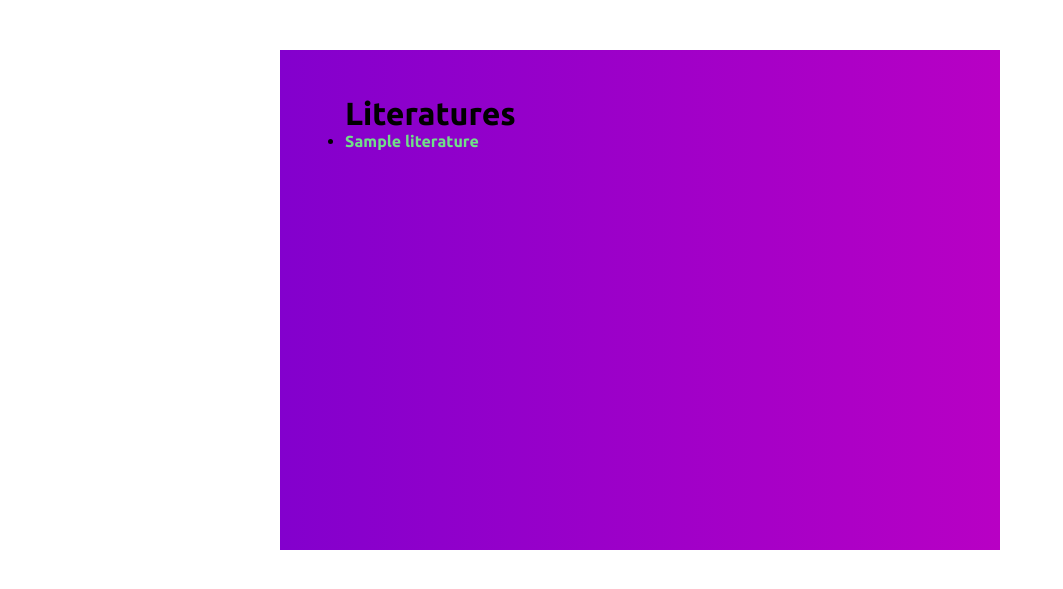
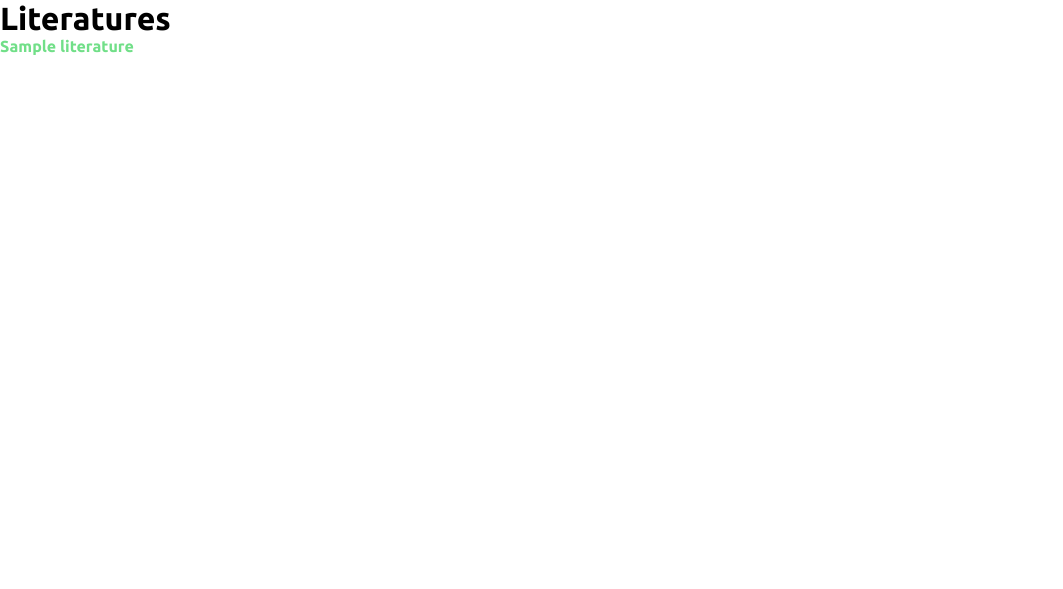
Before and after one commit to sarisefilkedi/jobsearch, a Flask app: template jobsearchapp/templates/literatures.html in a window 1280 px wide. Shown: the top 589 px of the page, without its empty margins (0-1063 px from the left). Run offline with Flask 3, Linux system fonts and the light colour scheme; the template is opened without the code that fills it: most values are stand-ins (such as "Sample title", 1, 10 or a date in 2020); parts of the project's set-up code (start-up, migrations or seed data) failed here and were passed over.

Commit message:
Update literatures.html

```diff
--- a/jobsearchapp/templates/literatures.html
+++ b/jobsearchapp/templates/literatures.html
@@ -5,15 +5,11 @@
     <link rel="stylesheet" type="text/css" href="{{ url_for('static', filename='login.css') }}">
 </head>
 <body>
-    <div class="form">
-        <div class="form__box">
-            <h1>Literatures</h1>
-            <ul>
-                {% for literature in literatures %}
-                    <li><a href="{{ url_for('books.get_books_by_literature', literature=literature) }}">{{ literature }}</a></li>
-                {% endfor %}
-            </ul>
-        </div>
-    </div>
+    <h1>Literatures</h1>
+    <ul>
+        {% for literature in literatures %}
+            <li><a href="{{ url_for('books.books_by_literature', literature=literature) }}">{{ literature }}</a></li>
+        {% endfor %}
+    </ul>
 </body>
 </html>
```
